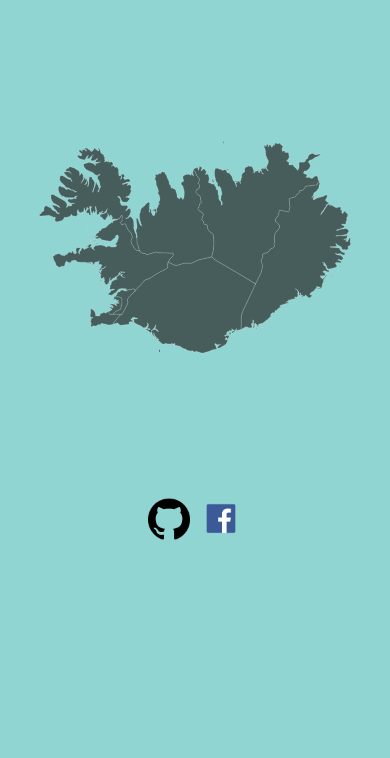
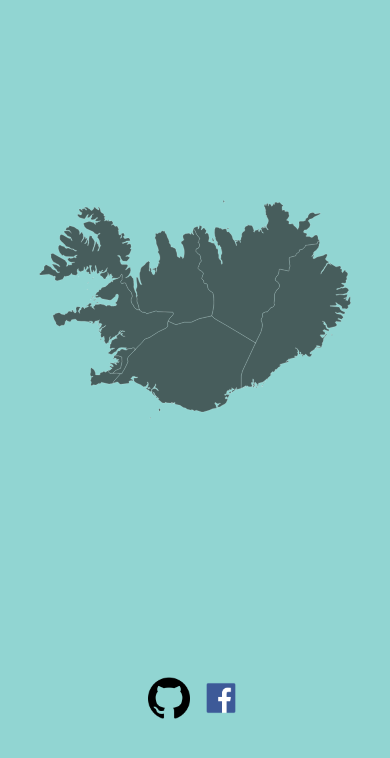
Before and after one commit to solariss13/iceland-map-app, a React (Create React App) app: page / in a window 390 px wide. Shown: the top 758 px of the page. Built offline with nearby package versions, Linux system fonts and the light colour scheme; what google-maps-react would draw is missing.

Commit message:
fixing issue with mobile view in mobile devices using iOS Safari

```diff
--- a/src/App.css
+++ b/src/App.css
@@ -84,9 +84,6 @@ svg {
   stroke-width: 0.5 ;
 }
 
-.space-filler {
-  height: 15vh;
-}
 /* /regionsDetails */
 .containerMap {
   height: 100vh;
--- a/src/components/HomePage.js
+++ b/src/components/HomePage.js
@@ -44,7 +44,6 @@ class HomePage extends Component {
             <GithubLogo />
             <FacebookLogo />
         </div>
-        <div className="space-filler"></div>
       </div>
 		)
   }
--- a/src/components/RegionDetailsLoader.js
+++ b/src/components/RegionDetailsLoader.js
@@ -123,7 +123,6 @@ class RegionsDetailsLoader extends React.Component {
             Add marker
           </button>
         </div>
-        <div className="space-filler"></div>
       </div>
     )
   }
```
